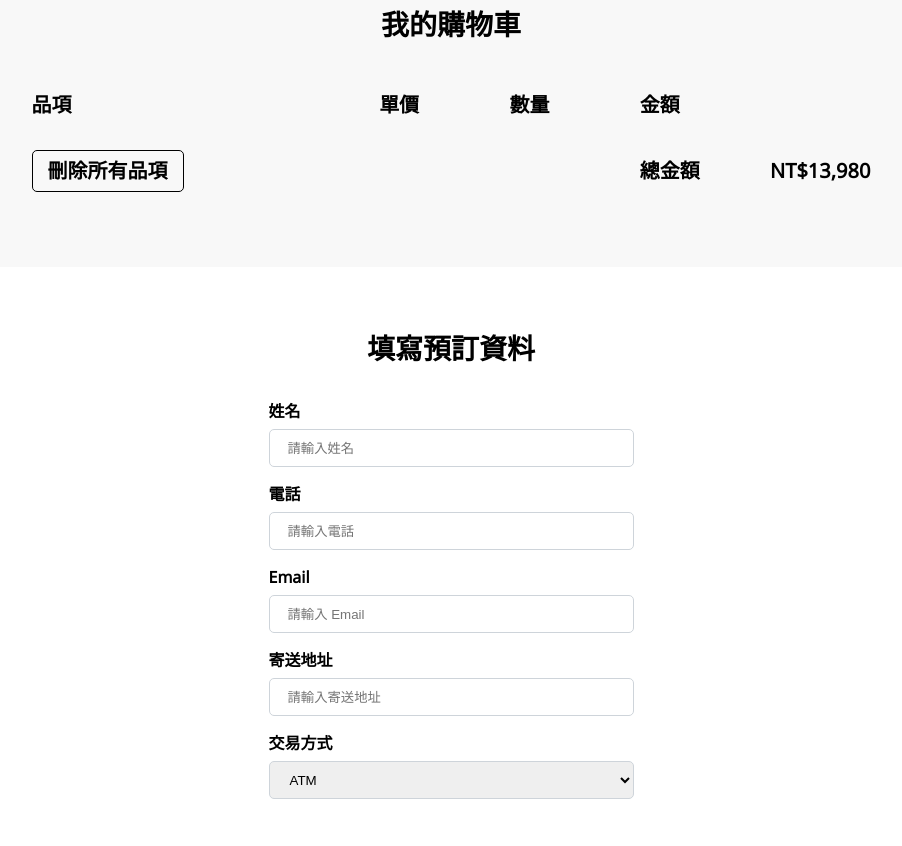
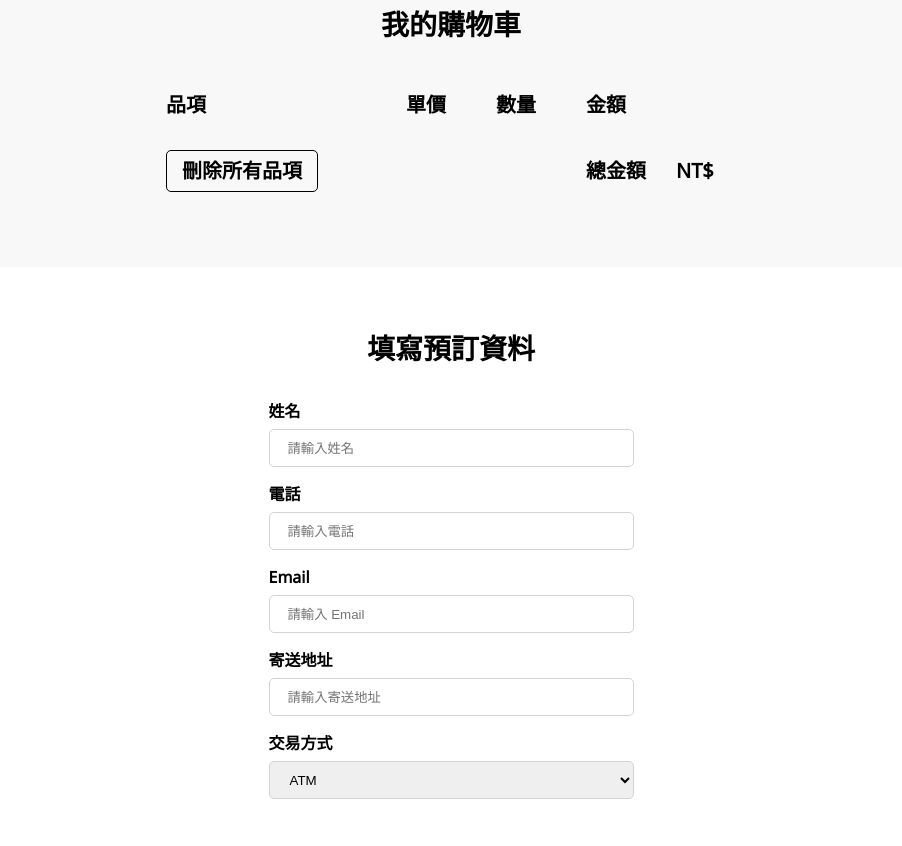
Before and after one commit to timothy833/final-JS-frontend-interface-work, a plain HTML site: page index.html in a window 1280 px wide. Shown: the part 2620-3466 px from the top of the page, without its empty margins (189-1091 px from the left). Drawn offline with nearby package versions, Linux system fonts and the light colour scheme; no server answers; a script that the page names is missing.

Commit message:
finalwork update 11

```diff
--- a/index.html
+++ b/index.html
@@ -309,7 +309,7 @@
                   <td>
                     <p>總金額</p>
                   </td>
-                  <td>NT$<span class= "finalTotal">13,980</span></td>
+                  <td>NT$<span class= "finalTotal"></span></td>
                 </tr>
               </tfoot>
             </table>
```
